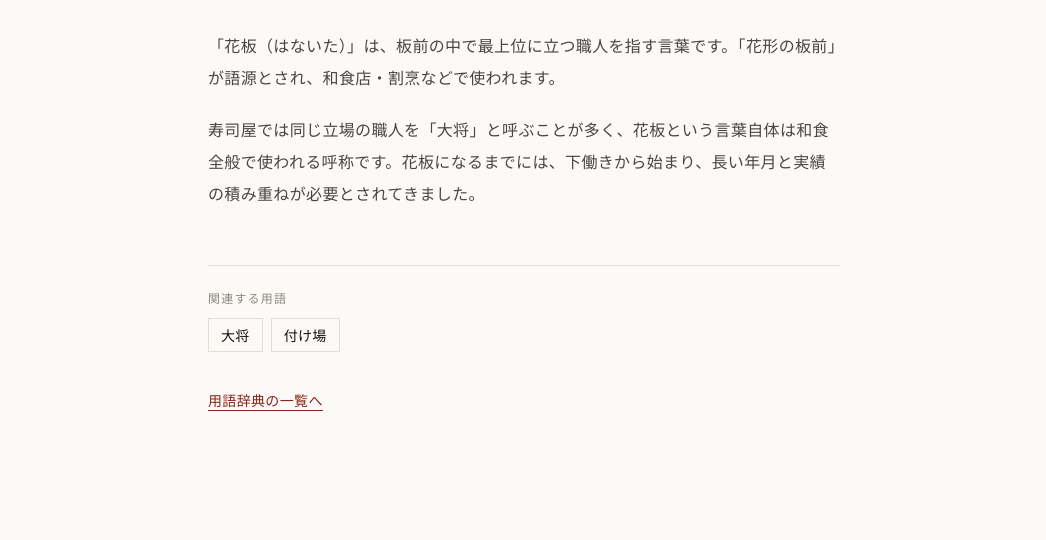
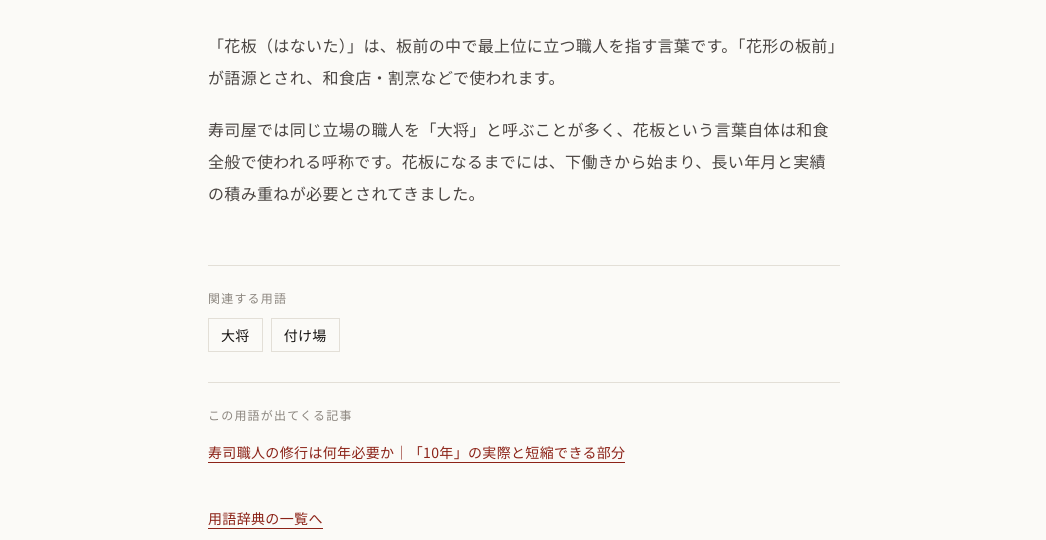
Before and after one commit to kaimengqiaoben-jpg/sushi-navi, an Astro site: page /glossary/hanaita in a window 1280 px wide. Shown: the part 260-800 px from the top of the page, without its empty margins (116-1162 px from the left). Built offline with nearby package versions, Linux system fonts and the light colour scheme; Astro itself is replaced by a stand-in of ours.

Commit message:
用語辞典から本編記事への内部リンクを追加(SEO内部リンク強化)
58/60件の用語ページが記事本体への内部リンクを一切持っていなかった
(用語同士の relatedTerms のみ)。関連性の薄い無理な紐付けは避け、
実際に内容が重なる6語(花板/大将/のれん分け/付け場/兄弟子/追い回し)
だけ relatedArticles フィールドで career/management記事にリンク。

技術系(シャリ/塩締め等)の用語はtechnique/配下が全てdraftのため
リンク先が無く、現状は対象外。

Co-Authored-By: Claude Sonnet 5 <noreply@anthropic.com>

```diff
--- a/src/content.config.ts
+++ b/src/content.config.ts
@@ -54,6 +54,9 @@ const glossary = defineCollection({
     reading: z.string().optional(),
     description: z.string(),
     relatedTerms: z.array(z.string()).default([]),
+    relatedArticles: z
+      .array(z.object({ href: z.string(), label: z.string() }))
+      .default([]),
     publishedAt: z.coerce.date(),
     updatedAt: z.coerce.date(),
   }),
--- a/src/content/glossary/hanaita.mdx
+++ b/src/content/glossary/hanaita.mdx
@@ -3,6 +3,9 @@ term: "花板"
 reading: "はないた"
 description: "板前の中で最上位、主に和食店・料理店の花形（主任格）の職人を指す言葉。寿司屋では「大将」と呼ぶことが多い。"
 relatedTerms: ["taisho", "tsukeba"]
+relatedArticles:
+  - href: "/career/apprenticeship-years/"
+    label: "寿司職人の修行は何年必要か｜「10年」の実際と短縮できる部分"
 publishedAt: 2026-09-17
 updatedAt: 2026-09-17
 ---
--- a/src/content/glossary/kyodai.mdx
+++ b/src/content/glossary/kyodai.mdx
@@ -3,6 +3,9 @@ term: "兄弟子"
 reading: "あにでし"
 description: "自分より先に弟子入りした先輩の見習い・職人を指す呼び方。指導や技術の伝達で重要な役割を持つ。"
 relatedTerms: ["oimawashi"]
+relatedArticles:
+  - href: "/career/apprenticeship-years/"
+    label: "寿司職人の修行は何年必要か｜「10年」の実際と短縮できる部分"
 publishedAt: 2026-09-17
 updatedAt: 2026-09-17
 ---
--- a/src/content/glossary/norenwake.mdx
+++ b/src/content/glossary/norenwake.mdx
@@ -3,6 +3,9 @@ term: "のれん分け"
 reading: "のれんわけ"
 description: "長年勤めた奉公人・弟子が、独立して同じ屋号や技術を引き継ぎ、新たな店を持つこと。信頼と実績を積んだ証として扱われる慣習。"
 relatedTerms: ["taisho"]
+relatedArticles:
+  - href: "/management/independence/"
+    label: "寿司屋を開業する方法｜資金・物件・許可・原価の基本"
 publishedAt: 2026-09-17
 updatedAt: 2026-09-17
 ---
--- a/src/content/glossary/oimawashi.mdx
+++ b/src/content/glossary/oimawashi.mdx
@@ -3,6 +3,9 @@ term: "追い回し"
 reading: "おいまわし"
 description: "見習いの中でもっとも下の立場で、雑用や買い出し、掃除などを担当する役割。「追い回される」ことからこの名がついたとされる。"
 relatedTerms: ["tsukeba"]
+relatedArticles:
+  - href: "/career/apprenticeship-years/"
+    label: "寿司職人の修行は何年必要か｜「10年」の実際と短縮できる部分"
 publishedAt: 2026-09-17
 updatedAt: 2026-09-17
 ---
--- a/src/content/glossary/taisho.mdx
+++ b/src/content/glossary/taisho.mdx
@@ -3,6 +3,9 @@ term: "大将"
 reading: "たいしょう"
 description: "寿司屋・料理店の主人・親方を指す呼び方。店主自らが板場に立つ個人店で特によく使われる。"
 relatedTerms: ["hanaita", "tsukeba"]
+relatedArticles:
+  - href: "/management/independence/"
+    label: "寿司屋を開業する方法｜資金・物件・許可・原価の基本"
 publishedAt: 2026-09-17
 updatedAt: 2026-09-17
 ---
--- a/src/content/glossary/tsukeba.mdx
+++ b/src/content/glossary/tsukeba.mdx
@@ -3,6 +3,9 @@ term: "付け場"
 reading: "つけば"
 description: "寿司職人が客の前で握る、カウンター内の作業場所のこと。「付け場に立つ」で一人前として握りを任されることを指す。"
 relatedTerms: ["nigiri", "neta"]
+relatedArticles:
+  - href: "/career/apprenticeship-years/"
+    label: "寿司職人の修行は何年必要か｜「10年」の実際と短縮できる部分"
 publishedAt: 2026-09-10
 updatedAt: 2026-09-10
 ---
--- a/src/pages/glossary/[...slug].astro
+++ b/src/pages/glossary/[...slug].astro
@@ -58,6 +58,23 @@ const jsonLd = {
       )
     }
 
+    {
+      entry.data.relatedArticles.length > 0 && (
+        <div class="mt-8 border-t border-line pt-6">
+          <p class="text-xs tracking-widest text-ink-40 mb-3">この用語が出てくる記事</p>
+          <ul class="space-y-2">
+            {entry.data.relatedArticles.map((a) => (
+              <li>
+                <a href={a.href} class="text-sm text-accent border-b border-accent">
+                  {a.label}
+                </a>
+              </li>
+            ))}
+          </ul>
+        </div>
+      )
+    }
+
     <p class="mt-10 text-sm">
       <a href="/glossary/" class="text-accent border-b border-accent">用語辞典の一覧へ</a>
     </p>
```
